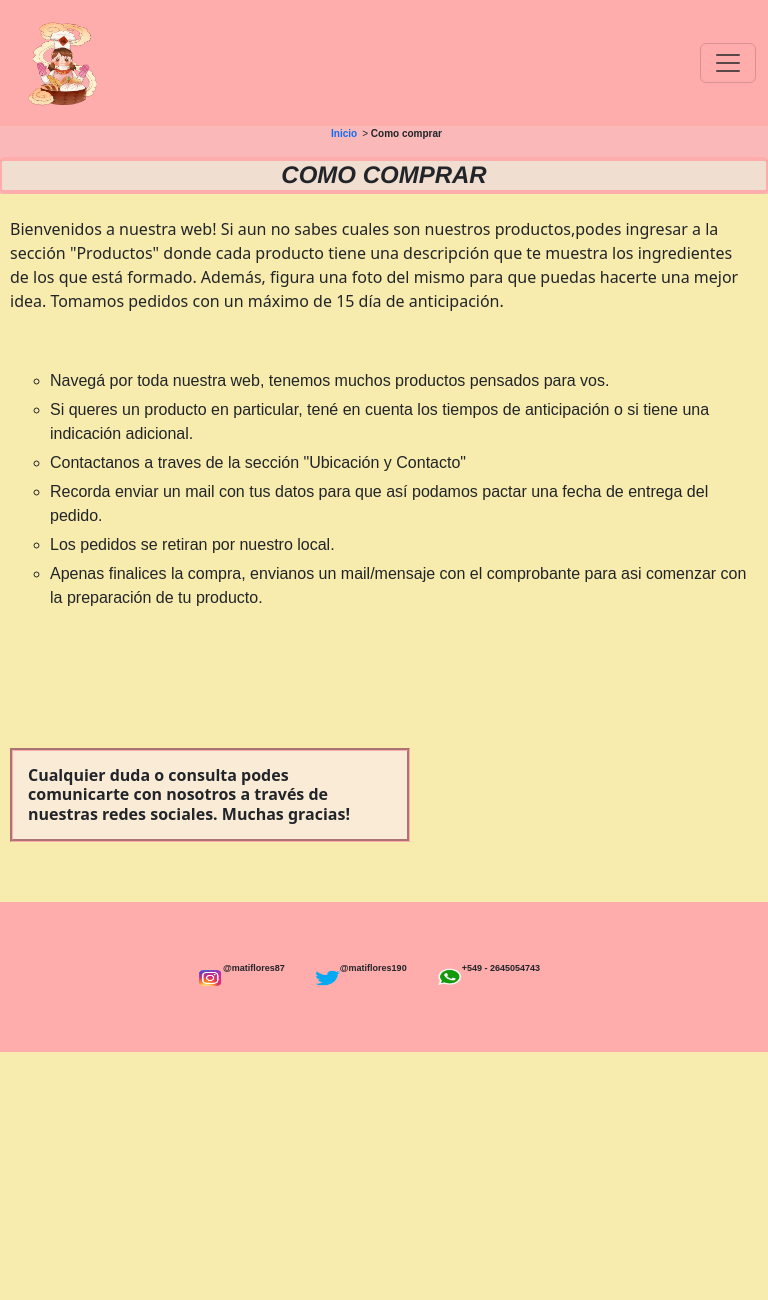
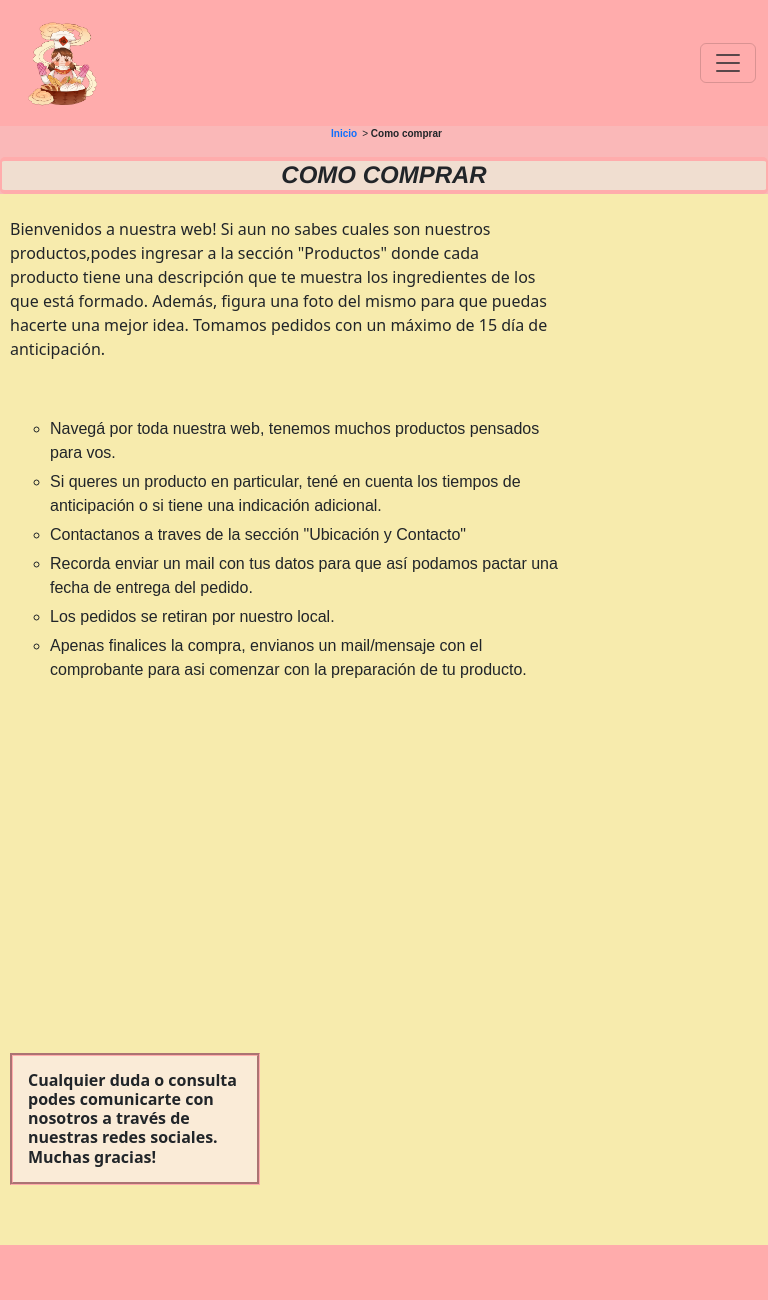
Before and after one commit to mati-flores/PF-Flores, a website: page pages/como-comprar.html in a window 768 px wide. Shown: the top 1300 px of the page. Before the commit the page ends 1052 px from the top, so only its background shows below. Drawn offline with nearby package versions, Linux system fonts and the light colour scheme; a web font is replaced by a local one.

Commit message:
queries responsive

```diff
--- a/scss/variables/_comprar.scss
+++ b/scss/variables/_comprar.scss
@@ -1,6 +1,6 @@
 .div3 {
     background-color: #f7ebad;
-    height: 700px;
+    min-height: calc(100vh - 126px - 150px);
     display: flex;
     flex-direction: column;
     justify-content: flex-start;
@@ -48,7 +48,7 @@ h3 {
     border: #FFACAC;
     border-style: groove;
     background-color: antiquewhite;
-    width: 300px;
+    max-width: 300px;
     padding: 15px 15px 15px 15px;
 
 }
--- a/scss/variables/_footer.scss
+++ b/scss/variables/_footer.scss
@@ -3,6 +3,8 @@
 .footer {
     background-color: #FFACAC;
     height: 150px;
+    bottom: 0;
+    width: 100%;
     display: flex;
     align-items: center;
     justify-content: center;
@@ -12,7 +14,6 @@
 
 
 }
-
 .footer img {
     width: 40px;
     height: 35px;
--- a/scss/variables/_main.scss
+++ b/scss/variables/_main.scss
@@ -3,6 +3,7 @@
     background-color: #f7ebad;
     font-family: 'Franklin Gothic Medium', 'Arial Narrow', Arial, sans-serif;
     font-style: oblique;
+    min-height: calc(100vh - 126px - 150px);
 }
 
 h1 {
--- a/scss/variables/_queries.scss
+++ b/scss/variables/_queries.scss
@@ -1,6 +1,6 @@
 /*MEDIAQUERIES*/
 
-@media (max-width: 960px){
+@media (min-width:768px) and (max-width: 960px){
     body {
         background-color: #f7ebad(182, 128, 58);
         font-size: x-small;
@@ -61,7 +61,7 @@
         border: #FFACAC;
         border-style: groove;
         background-color: antiquewhite;
-        width: 300px;
+        max-width: 300px;
         padding: 15px 15px 15px 15px;
 
     }
@@ -79,7 +79,7 @@
     }
 }
 
-@media (max-width: 768px){
+@media (min-width:375px) and (max-width: 768px){
     #cua1 {
         padding-bottom: 7px;
         font-size: x-large;
@@ -157,6 +157,10 @@
 
     }
 
+    .div3 {
+        max-width: 75%;
+    }
+
     h3 {
         margin-top: 350px;
         margin-bottom: 60px;
@@ -168,7 +172,7 @@
         border: #FFACAC;
         border-style: groove;
         background-color: antiquewhite;
-        width: 400px;
+        max-width: 250px;
         padding: 15px 15px 15px 15px;
 
     }
```
Also changed, not shown: css/main.css, 1 other file.
